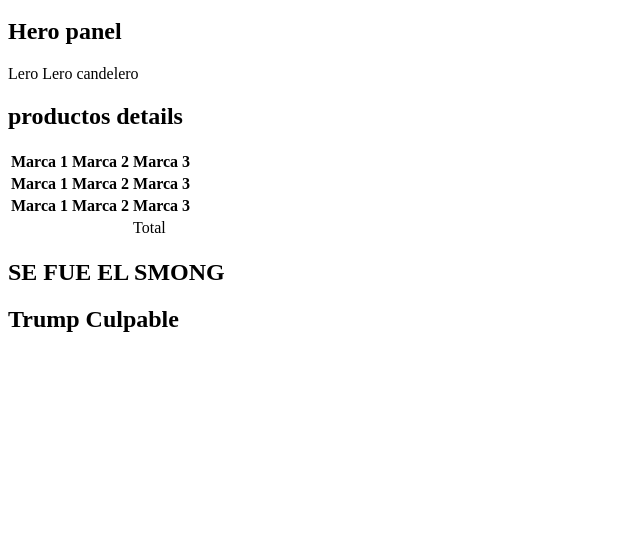
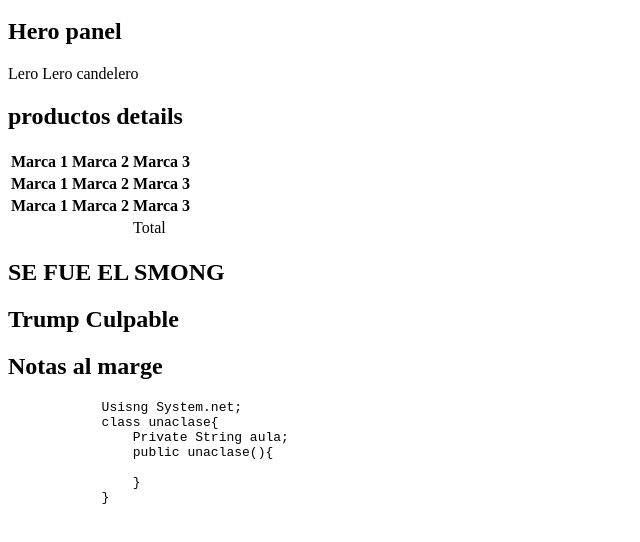
Before and after one commit to Vini-19/PortalesWeb1, a plain HTML site: page EJERCICIOS/SEMANA TRES/semanticahtml.html in a window 1280 px wide. Shown: the part 136-678 px from the top of the page, without its empty margins (0-640 px from the left). Drawn offline with Linux system fonts and the light colour scheme.

Commit message:
Ordanemientos de carpetas de tareas

```diff
--- a/EJERCICIOS/SEMANA TRES/semanticahtml.html
+++ b/EJERCICIOS/SEMANA TRES/semanticahtml.html
@@ -59,6 +59,18 @@
         <article>
             <h1>Trump Culpable</h1>
         </article>
+        <aside>
+            <h2>Notas al marge</h2>
+        </aside>
+        <Pre>
+            Usisng System.net;
+            class unaclase{
+                Private String aula;
+                public unaclase(){
+
+                }
+            }
+        </Pre>
     </main>
 
     <footer>
```
Also changed, not shown: TAREAS/Imagenes/SEMANA DOS/CultivoSustentable.html (renamed from TAREAS/CultivoSustentable.html), TAREAS/Imagenes/SEMANA DOS/India.png (renamed from TAREAS/Imagenes/India.png), TAREAS/Imagenes/SEMANA DOS/Kenya.png (renamed from TAREAS/Imagenes/Kenya.png), TAREAS/Imagenes/SEMANA DOS/Mexico.png (renamed from TAREAS/Imagenes/Mexico.png), TAREAS/Imagenes/SEMANA UNO/Screenshot 2024-05-18 191556.png (renamed from TAREAS/Screenshot 2024-05-18 191556.png), 4 other files.
